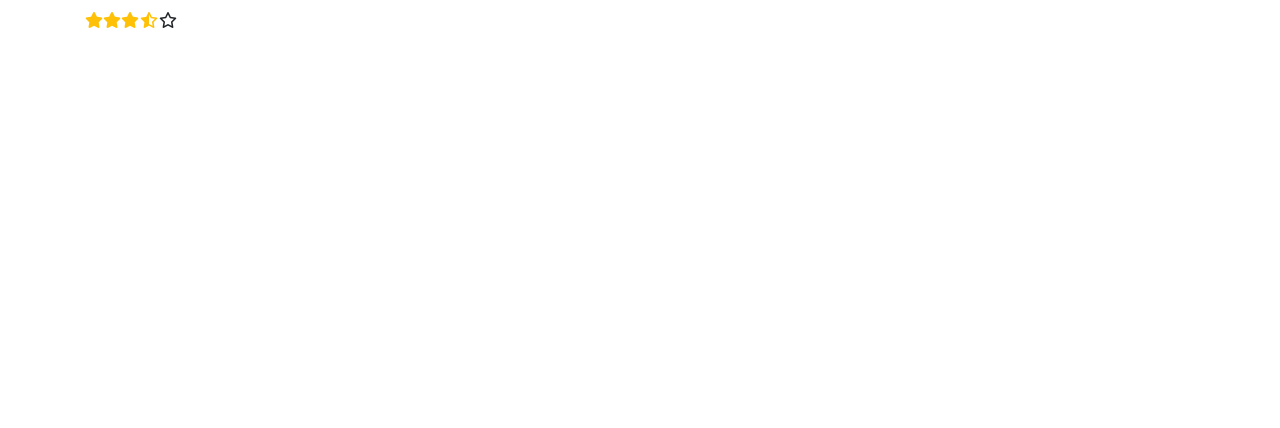
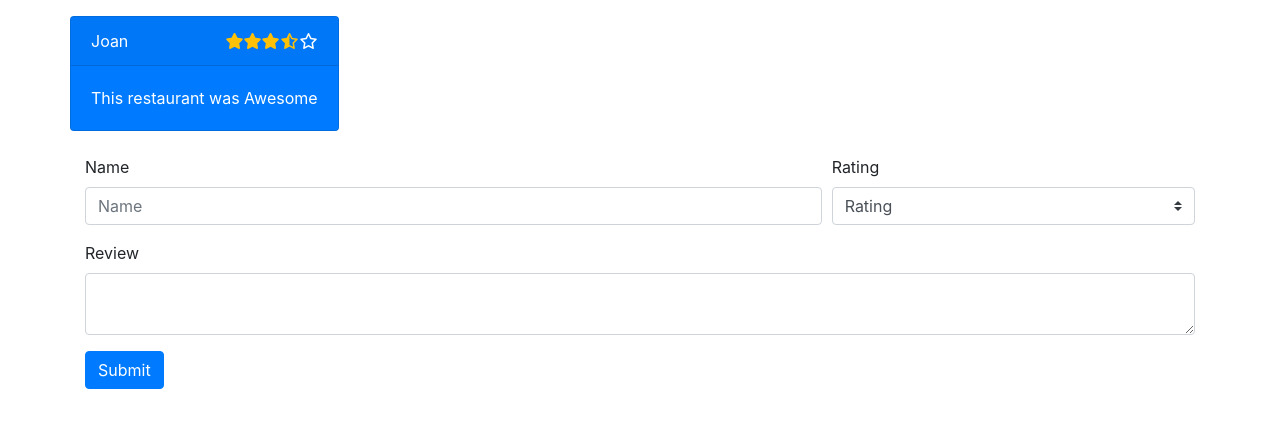
Before and after one commit to ianlandingin/WELP, a React (Vite) app in the folder client/: page /restaurants/1 in a window 1280 px wide. Shown: the top 428 px of the page. Built offline with nearby package versions, Linux system fonts and the light colour scheme; no server answers.

Commit message:
Frontend: Feat: Updated details page StarRating component and integrated AddReview form component

```diff
--- a/client/src/routes/DetailsPage.jsx
+++ b/client/src/routes/DetailsPage.jsx
@@ -3,7 +3,8 @@ import { useState, useEffect, useContext } from "react";
 import { useParams } from "react-router-dom";
 import RestaurantFinder from "../APIs/RestaurantsFinder";
 import { RestaurantContext } from "../context/RestaurantsContext";
-import StarRating from "../components/StarRating";
+import Reviews from "../components/Reviews";
+import AddReview from "../components/AddReview";
 
 const DetailsPage = () => {
   const { id } = useParams();
@@ -33,10 +34,16 @@ const DetailsPage = () => {
       {loading ? (
         <h1 className="text-center">Loading...</h1>
       ) : (
-        <>
-          <h1 className="text-center">{selectedRestaurant?.name}</h1>
-          <StarRating rating={3.3} />
-        </>
+        <div>
+          {selectedRestaurant && (
+            <>
+              <div className="mt-3">
+                <Reviews />
+              </div>
+              <AddReview />
+            </>
+          )}
+        </div>
       )}
     </>
   );
```
